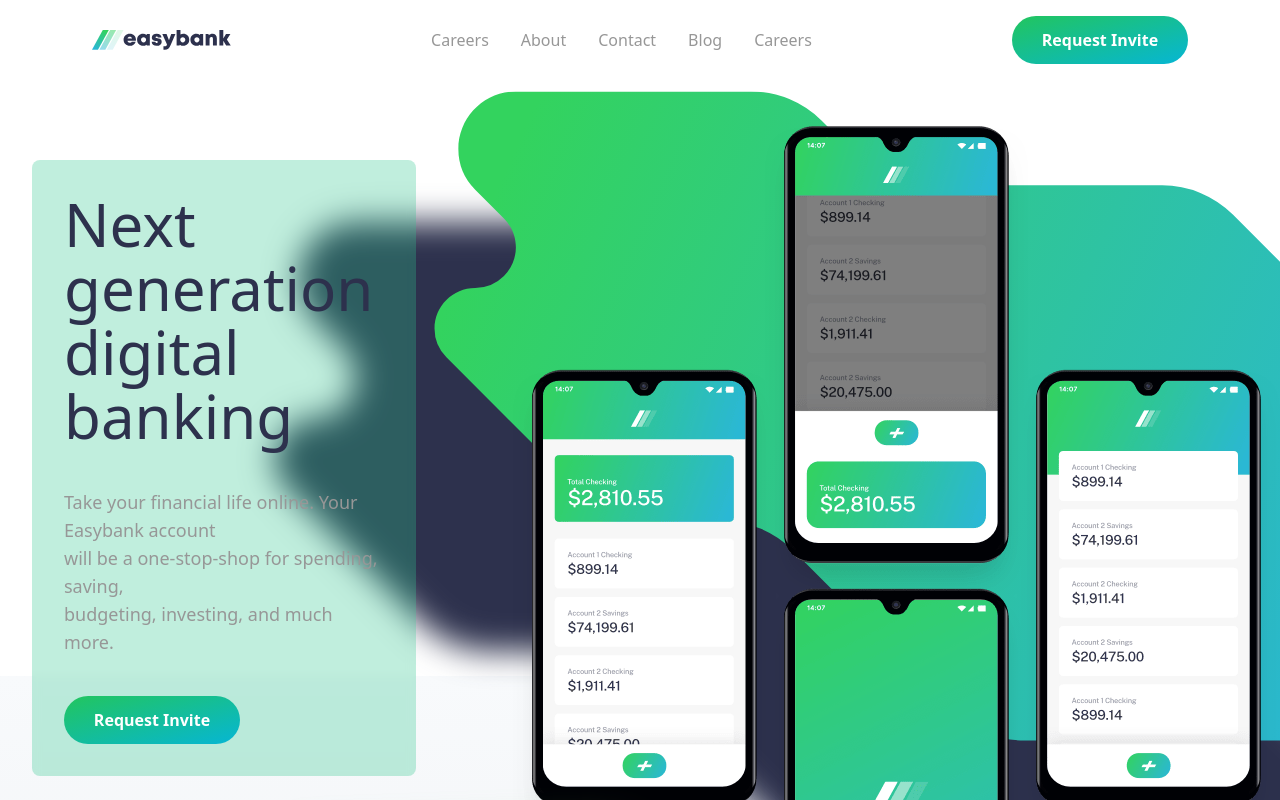
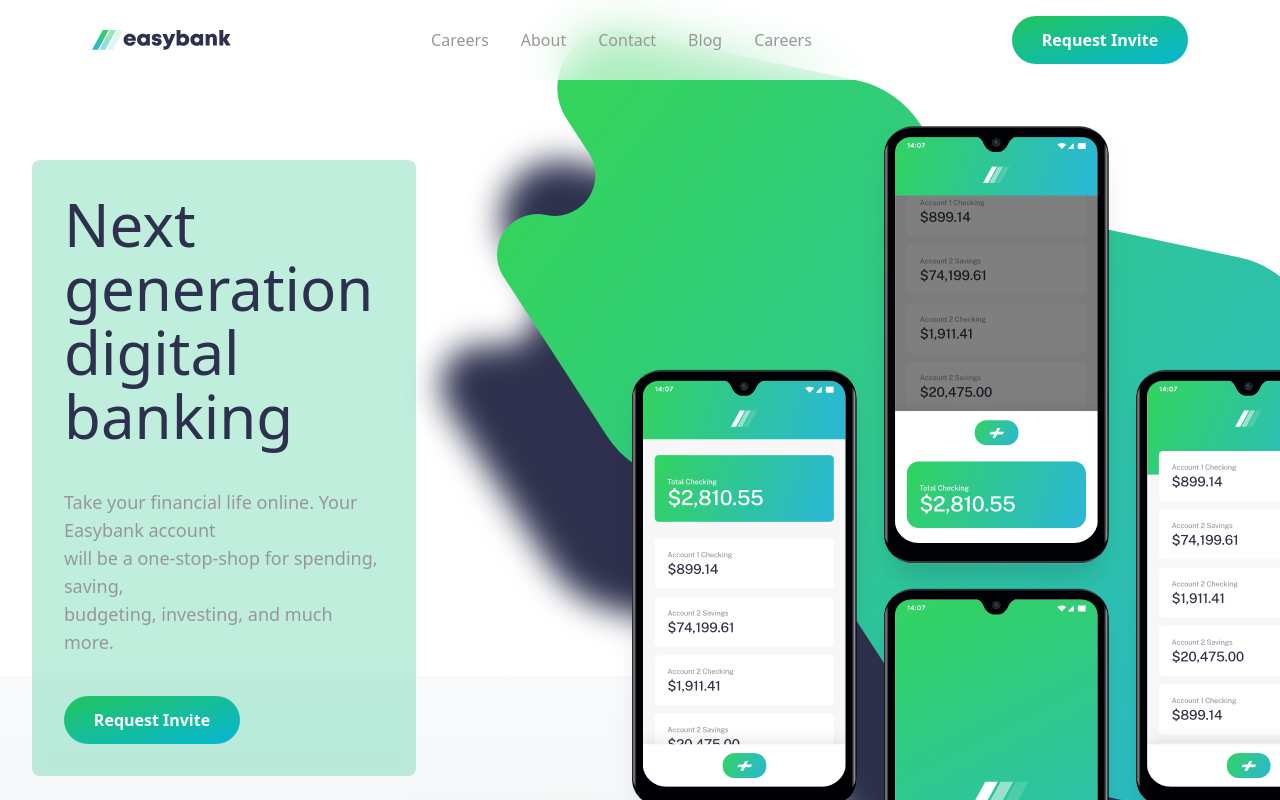
Before and after one commit to trevornei/easybank, a React (Vite) app: page / in a window 1280 px wide. Shown: the top 800 px of the page. Built offline with nearby package versions, Linux system fonts and the light colour scheme.

Commit message:
Changed the rotation and position of the plus svg's.

```diff
--- a/src/components/hero/HeroAssets.jsx
+++ b/src/components/hero/HeroAssets.jsx
@@ -11,10 +11,10 @@
 
   return (
     <>
-      <div className="movers z-0 overflow-x-clip absolute xl:top-[350px] w-full h-full">
+      <div className="movers z-0 overflow-x-clip absolute xl:top-[350px] w-full h-full xl:-right-[100px]">
         <div className="absolute -z-10 translate-x-16 -translate-y-32 xl:overflow-hidden-x">
           <svg
-            className="top-0 right-0 z-10 blur-lg"
+            className="z-10 blur-lg rotate-12"
             xmlns="http://www.w3.org/2000/svg"
             xmlns:xlink="http://www.w3.org/1999/xlink"
             width="1271"
@@ -68,7 +68,7 @@
 
         <div className="xl:overflow-hidden-x">
           <svg
-            className="z-0 translate-x-56 -translate-y-1/4"
+            className="z-0 translate-x-[120px] -translate-y-1/4 rotate-12"
             xmlns="http://www.w3.org/2000/svg"
             xmlns:xlink="http://www.w3.org/1999/xlink"
             width="1271"
```
